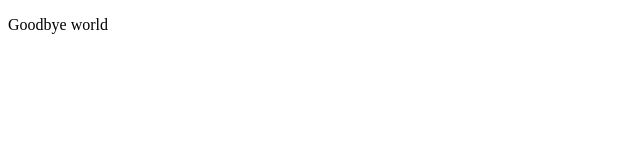
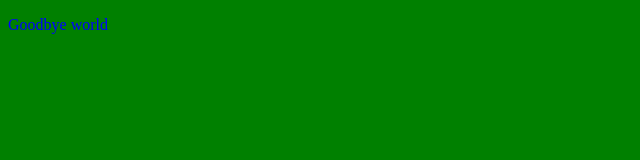
Before and after one commit to cee-elle/midterm, a plain HTML site: page midterm/index.html in a window 1280 px wide. Shown: the whole page, without its empty margins (0-640 px from the left). Drawn offline with Linux system fonts and the light colour scheme.

Commit message:
complete step 3

```diff
--- a/midterm/index.html
+++ b/midterm/index.html
@@ -3,6 +3,7 @@
   <head>
     <meta charset="UTF-8">
     <title>Goodbye world</title>
+    <link rel="stylesheet" href="style.css"></script>
   </head>
   <body>
     <p id="goodbye-text">Goodbye world</p>
--- /dev/null
+++ b/midterm/style.css
@@ -0,0 +1,6 @@
+body {
+    background-color: green;
+}
+#goodbye-text{
+    color: blue;
+}
```
